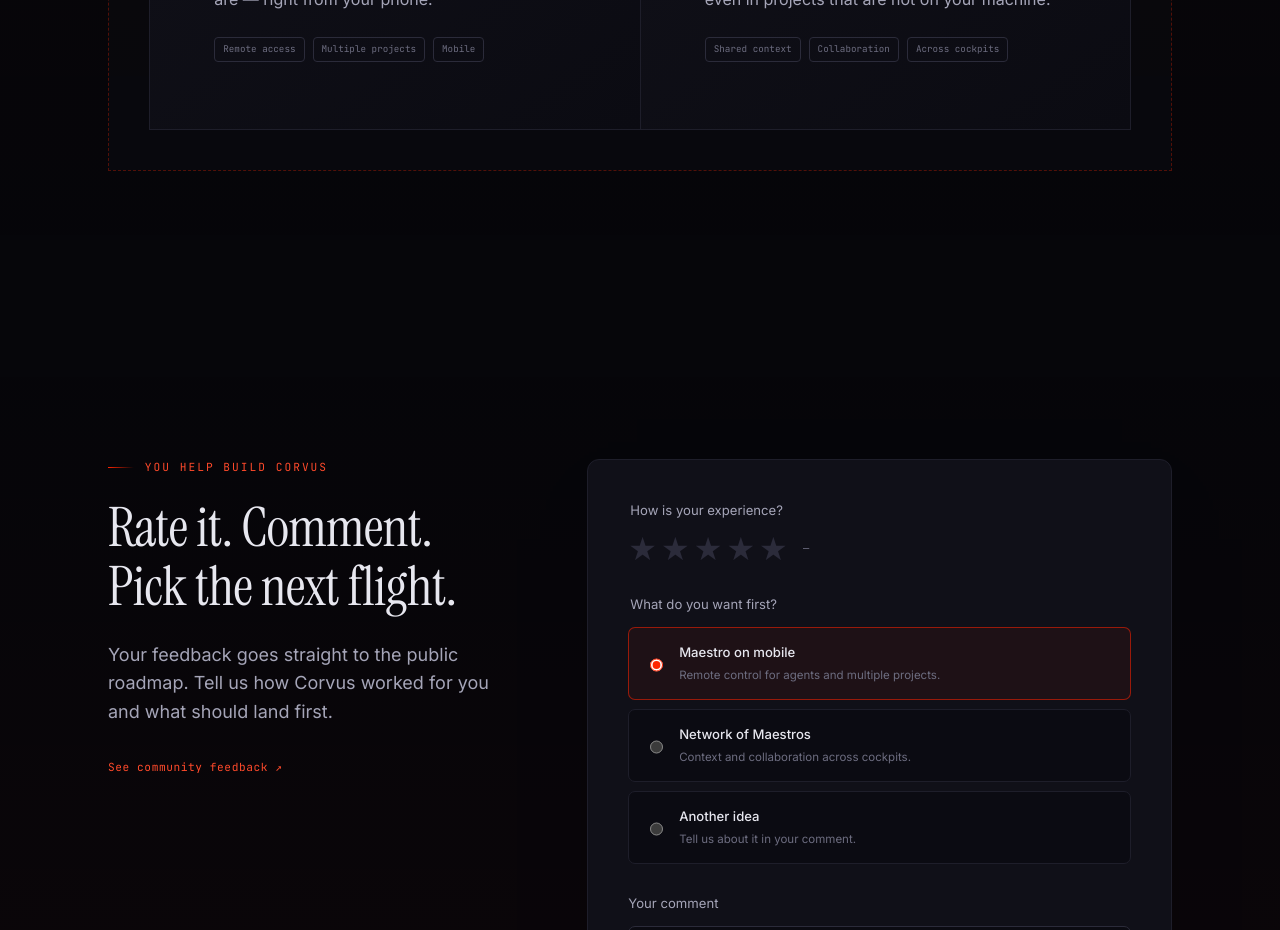
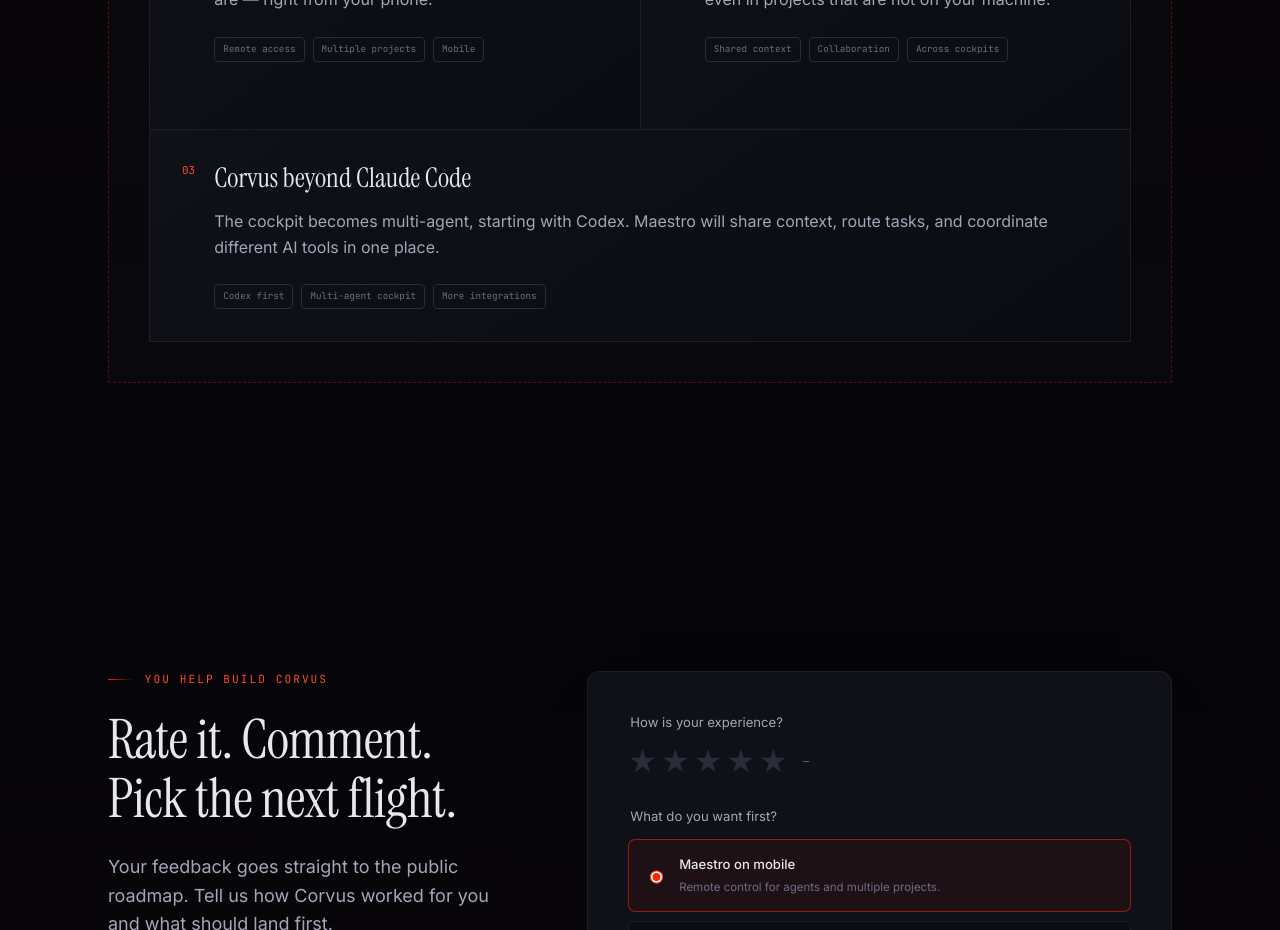
Before and after one commit to asunavlr/corvus-landing, a React (Vite) app: page / in a window 1280 px wide. Shown: the part 5540-6470 px from the top of the page. Built offline with nearby package versions, Linux system fonts and the light colour scheme.

Commit message:
Adiciona expansão multiagente ao roadmap

```diff
--- a/src/components/Updates.css
+++ b/src/components/Updates.css
@@ -122,6 +122,11 @@
   background: linear-gradient(145deg, var(--panel), var(--ink));
 }
 
+.roadmap-card:last-child:nth-child(odd) {
+  grid-column: 1 / -1;
+  min-height: auto;
+}
+
 .roadmap-card__number { color: var(--plume); font-size: 0.68rem; }
 .roadmap-card h4 { margin: 0; font: 400 clamp(1.3rem, 2.5vw, 1.7rem) / 1.15 var(--serif); }
 .roadmap-card p { margin-top: 1rem; color: var(--fog-2); }
@@ -153,6 +158,7 @@
   .updates__status { grid-column: 2; }
   .updates__roadmap { grid-template-columns: 1fr; }
   .roadmap-card { min-height: auto; }
+  .roadmap-card:last-child:nth-child(odd) { grid-column: auto; }
 }
 
 @media (max-width: 480px) {
--- a/src/components/Updates.tsx
+++ b/src/components/Updates.tsx
@@ -56,6 +56,12 @@
         body: "Adicione amigos e converse com o Maestro deles para buscar informações, enviar contexto e ajudar a resolver problemas até em projetos que não existem na sua máquina.",
         tags: ["Contexto compartilhado", "Colaboração", "Entre cockpits"],
       },
+      {
+        number: "03",
+        title: "Corvus além do Claude Code",
+        body: "O cockpit se torna multiagente, começando pelo Codex. O Maestro poderá compartilhar contexto, encaminhar tarefas e coordenar diferentes ferramentas de IA em um só lugar.",
+        tags: ["Codex primeiro", "Cockpit multiagente", "Mais integrações"],
+      },
     ],
   },
   en: {
@@ -100,6 +106,12 @@
         title: "A network of Maestros",
         body: "Add friends and talk to their Maestro to retrieve information, send context, and help solve problems even in projects that are not on your machine.",
         tags: ["Shared context", "Collaboration", "Across cockpits"],
+      },
+      {
+        number: "03",
+        title: "Corvus beyond Claude Code",
+        body: "The cockpit becomes multi-agent, starting with Codex. Maestro will share context, route tasks, and coordinate different AI tools in one place.",
+        tags: ["Codex first", "Multi-agent cockpit", "More integrations"],
       },
     ],
   },
```
